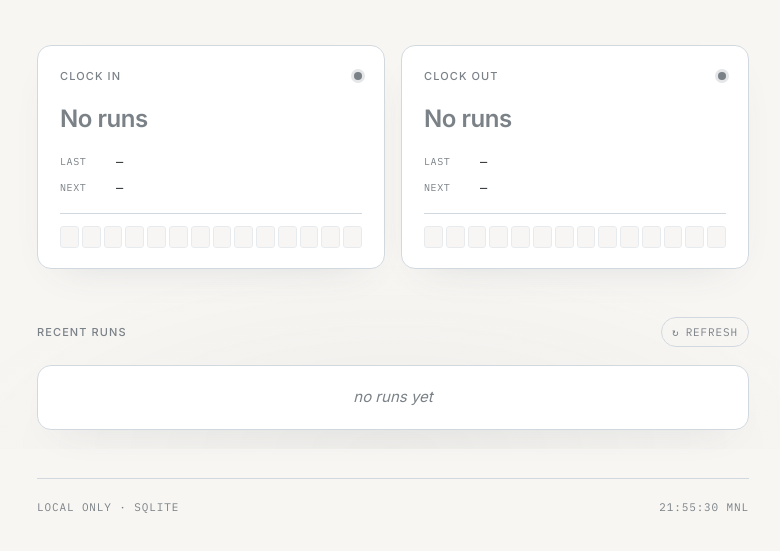
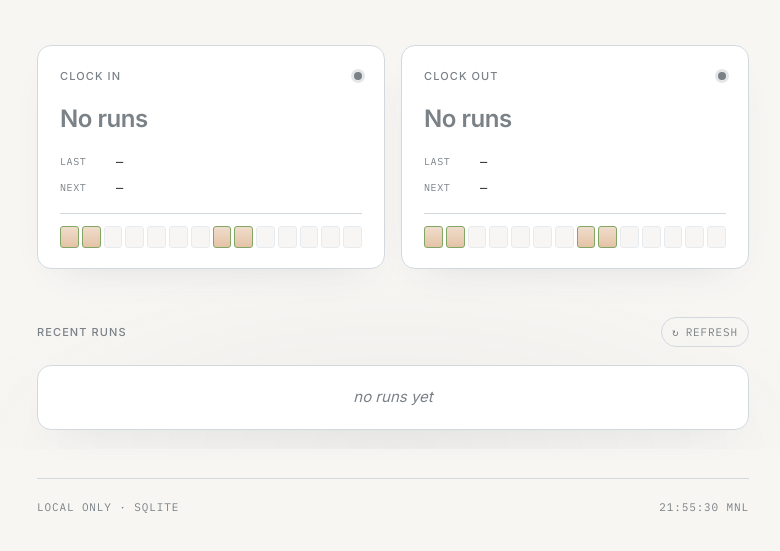
Before and after one commit to ainderew/lazyboi, a website: page public/index.html in a window 1280 px wide. Shown: the part 351-902 px from the top of the page, without its empty margins (247-1027 px from the left). Drawn offline with Linux system fonts and the light colour scheme; no server answers.

Commit message:
feat: mark weekend cells in spark instead of leaving them blank
Blank cells on weekends read like skipped runs. Fill them with a muted
warn-colored tile so the gap reads as intentional.

```diff
--- a/public/css/index.css
+++ b/public/css/index.css
@@ -450,6 +450,10 @@ h1, h2, p, dl, dd { margin: 0; }
   background: linear-gradient(180deg, color-mix(in oklch, var(--bad), transparent 70%), color-mix(in oklch, var(--bad), transparent 45%));
   border-color: color-mix(in oklch, var(--bad), var(--line) 30%);
 }
+.spark__cell[data-state='weekend'] {
+  background: linear-gradient(180deg, color-mix(in oklch, var(--warn), transparent 80%), color-mix(in oklch, var(--warn), transparent 65%));
+  border-color: color-mix(in oklch, var(--warn), var(--line) 40%);
+}
 .spark__cell[data-state='miss'] { opacity: 0.5; }
 
 .spark__cell:last-child[data-state='ok'] {
--- a/public/js/index.js
+++ b/public/js/index.js
@@ -151,7 +151,7 @@ function renderSpark(container, entries) {
   for (let i = 13; i >= 0; i--) {
     const d = new Date(now);
     d.setDate(now.getDate() - i);
-    days.push({ key: dayKey(d), state: 'miss' });
+    days.push({ key: dayKey(d), state: isWeekend(d) ? 'weekend' : 'miss' });
   }
   for (const e of entries) {
     const d = parseEntryDate(e.dateTime);
@@ -168,6 +168,11 @@ function renderSpark(container, entries) {
 
 function dayKey(d) {
   return d.toLocaleDateString('en-US', { timeZone: 'Asia/Manila', year: 'numeric', month: '2-digit', day: '2-digit' });
+}
+
+function isWeekend(d) {
+  const wd = d.toLocaleDateString('en-US', { timeZone: 'Asia/Manila', weekday: 'short' });
+  return wd === 'Sat' || wd === 'Sun';
 }
 
 function renderRecent() {
```
